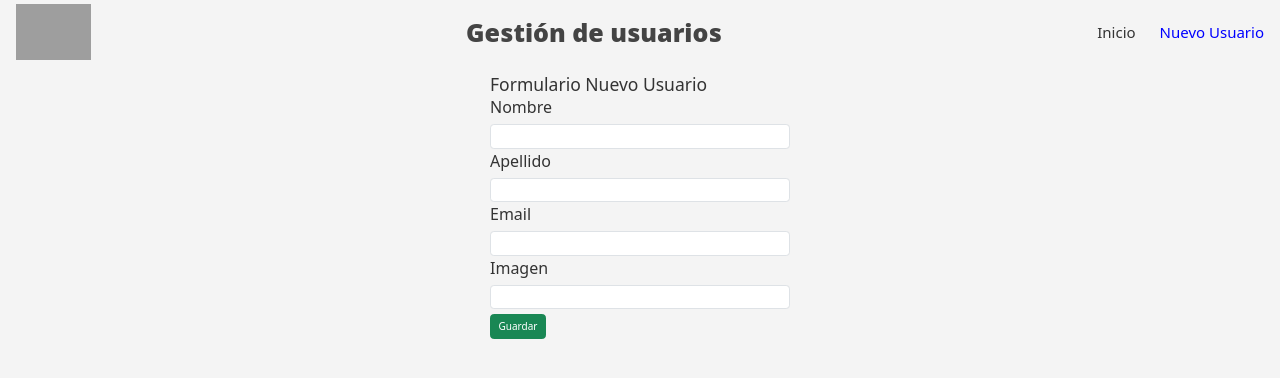
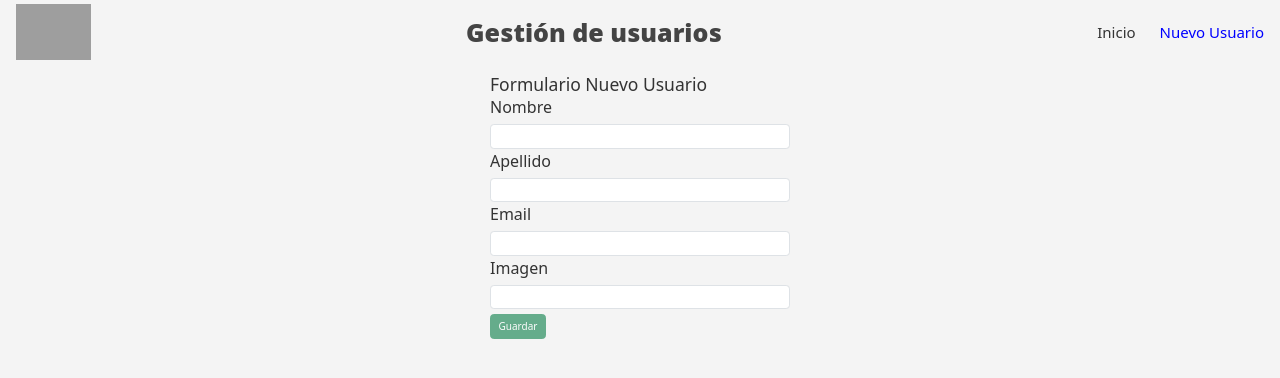
Before and after one commit to IanVier/a6, an Angular app in the folder usuarios/: page /newuser in a window 1280 px wide. Shown: the top 378 px of the page. Built offline with nearby package versions, Linux system fonts and the light colour scheme; grey boxes are pictures that could not be loaded.

Commit message:
formulario básico modificación minima

```diff
--- a/usuarios/src/app/features/User/user-form/user-form.component.html
+++ b/usuarios/src/app/features/User/user-form/user-form.component.html
@@ -19,6 +19,6 @@
         <label class="form-label" for="image">Imagen</label>
         <input class="form-control" type="text" id="image" formControlName="image">
     </div>
-    <input type="submit" value="Guardar" class="btn btn-success mt-2">
+    <input type="submit"  [disabled]="!userForm.valid" value="Guardar" class="btn btn-success mt-2">
 
 </form>
--- a/usuarios/src/app/features/User/user-form/user-form.component.ts
+++ b/usuarios/src/app/features/User/user-form/user-form.component.ts
@@ -12,6 +12,7 @@ export class UserFormComponent {
   userForm: FormGroup;
 
   constructor() {
+
     this.userForm = new FormGroup({
       first_name: new FormControl("",[
         Validators.required,
@@ -26,7 +27,7 @@ export class UserFormComponent {
       image: new FormControl("",[
         Validators.required
       ])
-    }, [])
+      }, [])
 
   }
 
```
